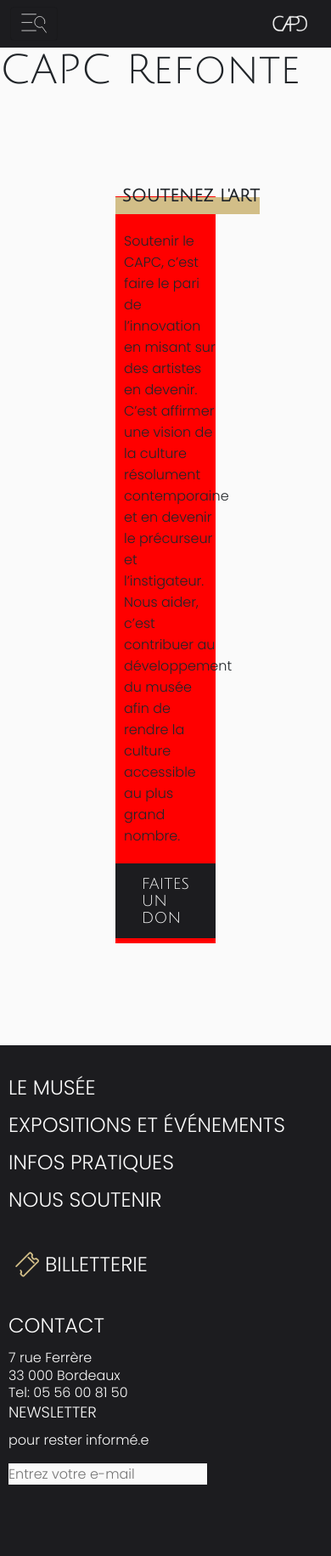
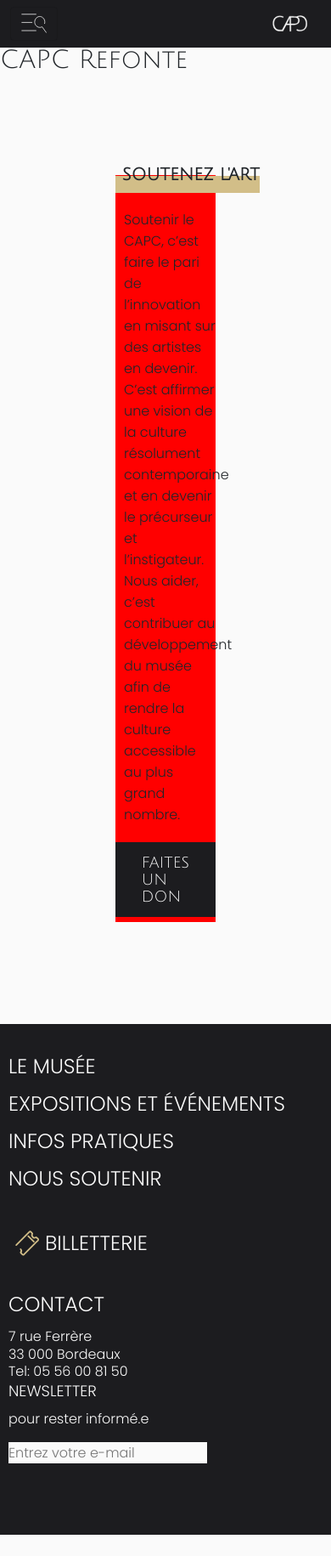
Before and after one commit to lucilegvl/mmi2024-avemis, a Jekyll site: the page built from README.md, in a window 390 px wide. Shown: the whole page at 85% size. Built offline with Jekyll 4.4.1, drawn with Linux system fonts in a browser that asks for light colours; our own code applies the rules of GitHub Pages for plain Markdown files; after the commit the page ends 1806 px from its top, so only the background shows below that.

Commit message:
c'est la sauce

```diff
--- a/_sass/base/common.scss
+++ b/_sass/base/common.scss
@@ -13,6 +13,10 @@
    font-size: 48px;
    font-weight:normal;
    line-height: 55px;
+   @media screen and (max-width:550px) {
+      font-size: 30px;
+      line-height: 30px;
+   }
 
 }
 h2{
@@ -33,7 +37,7 @@
    font-size:24px;
    font-weight: 400;
    @media screen and (max-width:375px) {
-    font-size: 18px;
+      font-size: 18px;
    }
 }
 
--- a/_sass/components/index_top-page.scss
+++ b/_sass/components/index_top-page.scss
@@ -9,7 +9,9 @@
     overflow-x: hidden;
     justify-self: center;
     @media screen and (max-width: 700px){
-        min-width: calc();
+        min-height: 50px;
+        align-content: center;
+        justify-content: center;
     }
 }
 
@@ -18,18 +20,38 @@
     background-color: rgba(250, 250, 250, 1);
     display: inline-block;
     margin-top: 270px;
+    @media screen and (max-width: 700px){
+        padding: 20px;
+        margin: 30px;
+        display:inline-block;
+        position: relative;
+    }
 }
 
 .top-page-index h1{
     color:$black;
+    @media screen and (max-width: 700px){
+        text-align: center;
+    }
 }
 
 .angle-haut-index{
     margin-left:-20px;
     margin-top: 20px;
+    color:$black;
+    @media screen and (max-width: 700px){
+        position: absolute;
+        margin-left: 30px;
+        margin-top: 5px;
+    }
 }
 
 .angle-bas-index{
     margin-left:380px;
     margin-top: 0px;
+    @media screen and (max-width: 700px){
+        position: absolute;
+        margin-left: 250px;
+        margin-top: 0px;
+    }
 }
```
